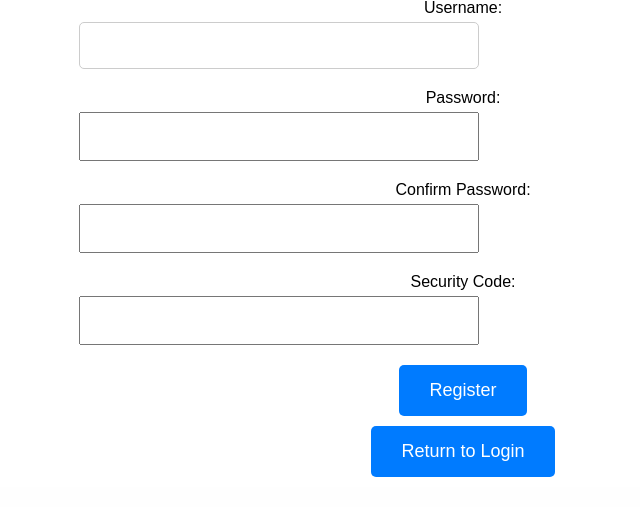
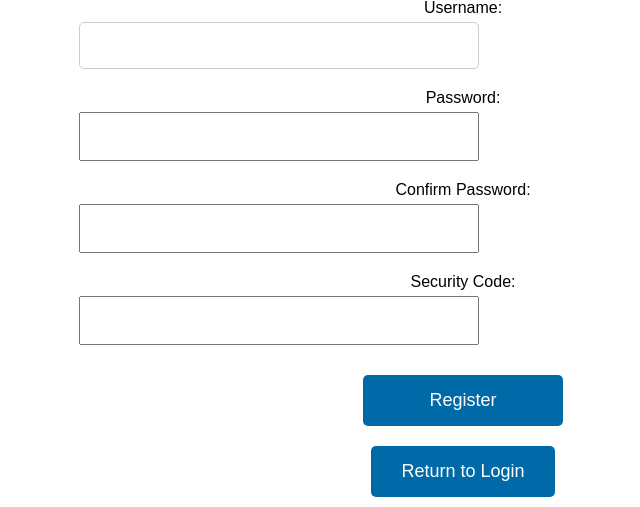
Before and after one commit to karinalarochelle/foodpantry, a PHP site: page /register.php in a window 1280 px wide. Shown: the part 520-1027 px from the top of the page, without its empty margins (177-817 px from the left). Before the commit the page ends 997 px from the top, so only its background shows below. Run offline with PHP 8.4, Linux system fonts and the light colour scheme.

Commit message:
htaccess

```diff
--- a/register.php
+++ b/register.php
@@ -165,8 +165,8 @@ function test_input($data) {
                 <input type="password" id="security_code" name="security_code">
                 <span class="error"><?php echo $securityCodeErr; ?></span>
             </div>
-            <button type="submit">Register</button>
-            <button type="button" onclick="window.location.href='login.php';">Return to Login</button>
+            <button type="submit" style="margin-top: 30px; margin-bottom: 20px; width: 200px; background-color: #006AA8;">Register</button>
+            <button type="button" onclick="window.location.href='login.php';" style="background-color: #006AA8;">Return to Login</button>
         </form>
     </div>
 </body>
```
